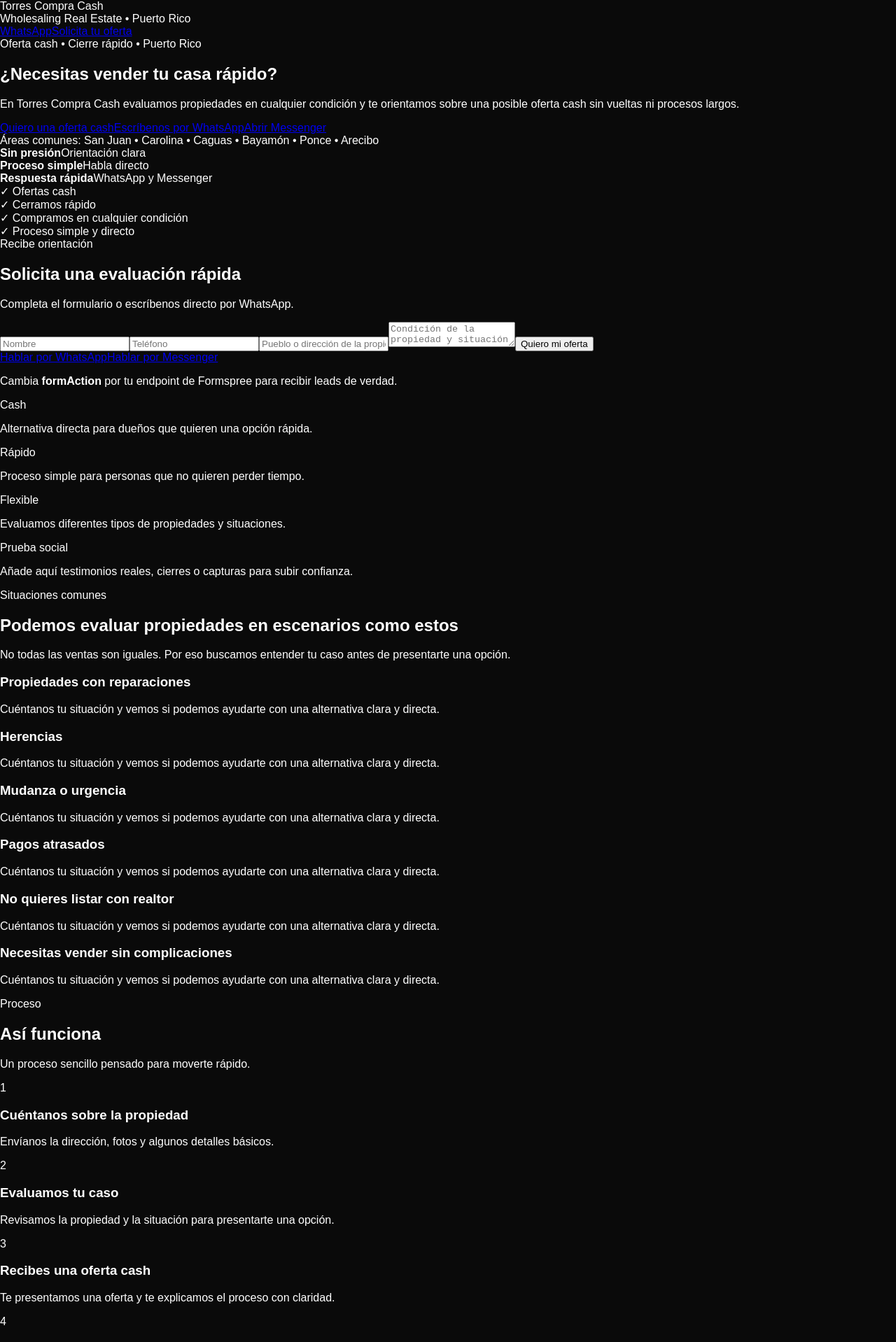
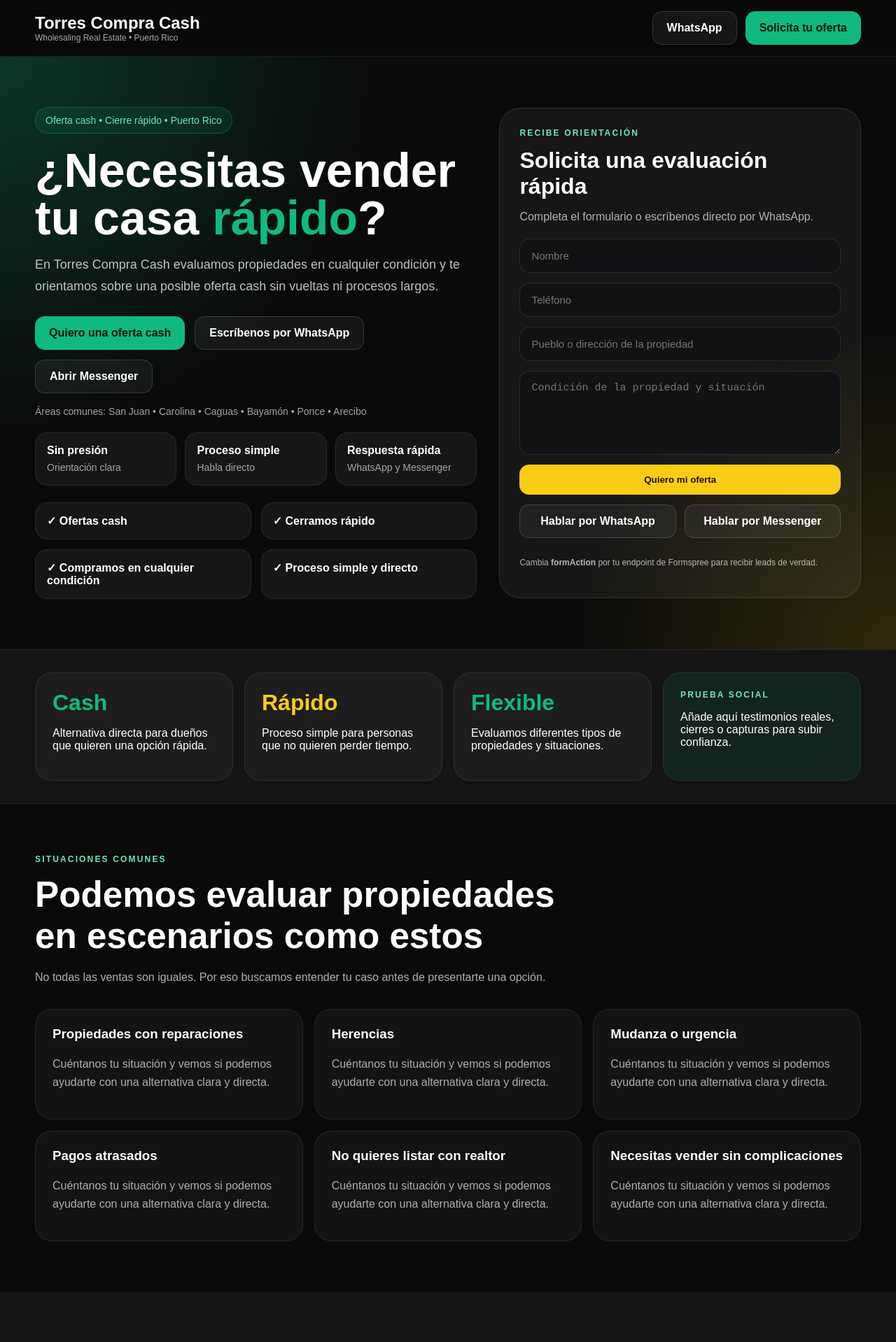
Before and after one commit to ale310torres/Torres-compra-cash, a Next.js app: page / in a window 1280 px wide. Shown: the top 1918 px of the page at 70% size. Built offline with nearby package versions, Linux system fonts and the light colour scheme.

Commit message:
Update globals.css

```diff
--- a/app/globals.css
+++ b/app/globals.css
@@ -1,13 +1,560 @@
 html {
   scroll-behavior: smooth;
+}
+
+* {
+  box-sizing: border-box;
 }
 
 body {
   margin: 0;
   padding: 0;
   background: #0a0a0a;
-  color: white;
+  color: #ffffff;
   font-family: Arial, Helvetica, sans-serif;
 }
 
-/* latest update */
+a {
+  text-decoration: none;
+  color: inherit;
+}
+
+.site {
+  min-height: 100vh;
+  background: #0a0a0a;
+  color: #fff;
+}
+
+.container {
+  width: min(1180px, calc(100% - 32px));
+  margin: 0 auto;
+}
+
+.topbar {
+  position: sticky;
+  top: 0;
+  z-index: 50;
+  background: rgba(10, 10, 10, 0.92);
+  border-bottom: 1px solid rgba(255, 255, 255, 0.08);
+  backdrop-filter: blur(10px);
+}
+
+.topbar-inner {
+  display: flex;
+  justify-content: space-between;
+  align-items: center;
+  gap: 16px;
+  padding: 16px 0;
+}
+
+.brand {
+  font-size: 24px;
+  font-weight: 800;
+}
+
+.brand-sub {
+  font-size: 12px;
+  color: rgba(255, 255, 255, 0.65);
+}
+
+.topbar-actions {
+  display: flex;
+  gap: 12px;
+  flex-wrap: wrap;
+}
+
+.btn {
+  display: inline-flex;
+  justify-content: center;
+  align-items: center;
+  padding: 14px 20px;
+  border-radius: 14px;
+  font-weight: 700;
+  transition: 0.2s ease;
+  cursor: pointer;
+  border: none;
+}
+
+.btn:hover {
+  transform: translateY(-1px);
+}
+
+.btn-primary {
+  background: #10b981;
+  color: #04130f;
+}
+
+.btn-gold {
+  background: #facc15;
+  color: #1a1400;
+}
+
+.btn-outline {
+  border: 1px solid rgba(255, 255, 255, 0.14);
+  background: rgba(255, 255, 255, 0.05);
+  color: #fff;
+}
+
+.full {
+  width: 100%;
+}
+
+.hero {
+  position: relative;
+  overflow: hidden;
+  padding: 72px 0;
+}
+
+.hero-bg {
+  position: absolute;
+  inset: 0;
+  background:
+    radial-gradient(circle at top left, rgba(16, 185, 129, 0.25), transparent 35%),
+    radial-gradient(circle at bottom right, rgba(250, 204, 21, 0.16), transparent 30%);
+  pointer-events: none;
+}
+
+.hero-grid {
+  position: relative;
+  display: grid;
+  grid-template-columns: 1.1fr 0.9fr;
+  gap: 32px;
+  align-items: center;
+}
+
+.pill {
+  display: inline-block;
+  padding: 10px 14px;
+  border-radius: 999px;
+  border: 1px solid rgba(16, 185, 129, 0.28);
+  background: rgba(16, 185, 129, 0.1);
+  color: #6ee7b7;
+  font-size: 14px;
+  margin-bottom: 18px;
+}
+
+.hero-title {
+  font-size: clamp(42px, 6vw, 68px);
+  line-height: 1;
+  margin: 0;
+  font-weight: 900;
+}
+
+.hero-title span {
+  color: #10b981;
+}
+
+.hero-text {
+  color: rgba(255, 255, 255, 0.74);
+  font-size: 18px;
+  line-height: 1.7;
+  max-width: 760px;
+  margin-top: 18px;
+}
+
+.hero-buttons {
+  display: flex;
+  gap: 14px;
+  flex-wrap: wrap;
+  margin-top: 28px;
+}
+
+.areas {
+  margin-top: 18px;
+  color: rgba(255, 255, 255, 0.62);
+  font-size: 14px;
+}
+
+.mini-grid {
+  display: grid;
+  grid-template-columns: repeat(3, 1fr);
+  gap: 12px;
+  margin-top: 22px;
+}
+
+.mini-card {
+  padding: 16px;
+  border-radius: 18px;
+  background: rgba(255, 255, 255, 0.05);
+  border: 1px solid rgba(255, 255, 255, 0.08);
+}
+
+.mini-card strong {
+  display: block;
+  margin-bottom: 6px;
+}
+
+.mini-card span {
+  color: rgba(255, 255, 255, 0.62);
+  font-size: 14px;
+}
+
+.benefits-grid {
+  display: grid;
+  grid-template-columns: repeat(2, 1fr);
+  gap: 14px;
+  margin-top: 24px;
+}
+
+.benefit-card {
+  padding: 16px;
+  border-radius: 18px;
+  background: rgba(255, 255, 255, 0.05);
+  border: 1px solid rgba(255, 255, 255, 0.08);
+  font-weight: 600;
+}
+
+.form-card {
+  padding: 28px;
+  border-radius: 30px;
+  background: rgba(255, 255, 255, 0.05);
+  border: 1px solid rgba(255, 255, 255, 0.1);
+}
+
+.form-card h2 {
+  margin: 0;
+  font-size: 32px;
+}
+
+.form-card p {
+  color: rgba(255, 255, 255, 0.68);
+}
+
+.section-label {
+  font-size: 12px;
+  text-transform: uppercase;
+  letter-spacing: 0.18em;
+  color: #6ee7b7;
+  margin-bottom: 14px;
+  font-weight: 700;
+}
+
+.gold-text {
+  color: #facc15;
+}
+
+.lead-form {
+  display: flex;
+  flex-direction: column;
+  gap: 14px;
+  margin-top: 22px;
+}
+
+.lead-form input,
+.lead-form textarea {
+  width: 100%;
+  padding: 15px 16px;
+  border-radius: 14px;
+  background: #111214;
+  border: 1px solid rgba(255, 255, 255, 0.1);
+  color: white;
+  font-size: 15px;
+  outline: none;
+}
+
+.lead-form textarea {
+  min-height: 120px;
+  resize: vertical;
+}
+
+.form-actions {
+  display: grid;
+  grid-template-columns: 1fr 1fr;
+  gap: 12px;
+}
+
+.small-note {
+  font-size: 12px;
+  line-height: 1.6;
+  color: rgba(255, 255, 255, 0.5);
+}
+
+.stats {
+  background: rgba(255, 255, 255, 0.04);
+  border-top: 1px solid rgba(255, 255, 255, 0.08);
+  border-bottom: 1px solid rgba(255, 255, 255, 0.08);
+  padding: 32px 0;
+}
+
+.stats-grid {
+  display: grid;
+  grid-template-columns: repeat(4, 1fr);
+  gap: 16px;
+}
+
+.stat-card,
+.info-card,
+.step-card,
+.faq-item,
+.contact-card {
+  border-radius: 24px;
+  border: 1px solid rgba(255, 255, 255, 0.08);
+  background: rgba(255, 255, 255, 0.04);
+}
+
+.stat-card {
+  padding: 24px;
+}
+
+.stat-title {
+  font-size: 32px;
+  font-weight: 900;
+  margin-bottom: 10px;
+}
+
+.stat-title.green {
+  color: #10b981;
+}
+
+.stat-title.gold {
+  color: #facc15;
+}
+
+.highlight {
+  background: rgba(16, 185, 129, 0.09);
+}
+
+.section {
+  padding: 72px 0;
+}
+
+.alt {
+  background: rgba(255, 255, 255, 0.04);
+}
+
+.section-header {
+  max-width: 800px;
+  margin-bottom: 32px;
+}
+
+.section-header h2 {
+  font-size: clamp(30px, 4vw, 54px);
+  margin: 0 0 12px;
+}
+
+.section-header p {
+  color: rgba(255, 255, 255, 0.68);
+  line-height: 1.7;
+}
+
+.cards-grid {
+  display: grid;
+  gap: 16px;
+}
+
+.cards-grid.three {
+  grid-template-columns: repeat(3, 1fr);
+}
+
+.cards-grid.four {
+  grid-template-columns: repeat(4, 1fr);
+}
+
+.info-card {
+  padding: 24px;
+}
+
+.info-card h3 {
+  margin-top: 0;
+}
+
+.info-card p {
+  color: rgba(255, 255, 255, 0.66);
+  line-height: 1.6;
+}
+
+.step-card {
+  padding: 24px;
+}
+
+.step-number {
+  width: 48px;
+  height: 48px;
+  border-radius: 16px;
+  background: #10b981;
+  color: #03120e;
+  display: flex;
+  align-items: center;
+  justify-content: center;
+  font-weight: 900;
+  margin-bottom: 16px;
+}
+
+.step-card p {
+  color: rgba(255, 255, 255, 0.66);
+  line-height: 1.6;
+}
+
+.two-col {
+  display: grid;
+  grid-template-columns: 1fr 1fr;
+  gap: 20px;
+}
+
+.feature-box,
+.faq-box {
+  padding: 28px;
+  border-radius: 30px;
+}
+
+.feature-box {
+  background: linear-gradient(135deg, rgba(16, 185, 129, 0.15), rgba(250, 204, 21, 0.08));
+  border: 1px solid rgba(255, 255, 255, 0.08);
+}
+
+.feature-box p,
+.feature-box li {
+  color: rgba(255, 255, 255, 0.72);
+  line-height: 1.7;
+}
+
+.feature-box ul {
+  padding-left: 18px;
+}
+
+.faq-box {
+  background: rgba(255, 255, 255, 0.04);
+  border: 1px solid rgba(255, 255, 255, 0.08);
+}
+
+.faq-list {
+  display: flex;
+  flex-direction: column;
+  gap: 14px;
+}
+
+.faq-item {
+  padding: 20px;
+}
+
+.faq-item h3 {
+  margin-top: 0;
+}
+
+.faq-item p {
+  color: rgba(255, 255, 255, 0.66);
+  line-height: 1.6;
+}
+
+.contact-section {
+  padding: 72px 0;
+  background: rgba(16, 185, 129, 0.08);
+  border-top: 1px solid rgba(255, 255, 255, 0.08);
+}
+
+.contact-box {
+  display: grid;
+  grid-template-columns: 1.2fr 0.8fr;
+  gap: 20px;
+  align-items: start;
+  padding: 32px;
+  border-radius: 30px;
+  background: rgba(10, 10, 10, 0.85);
+  border: 1px solid rgba(16, 185, 129, 0.18);
+}
+
+.contact-box h2 {
+  font-size: clamp(30px, 4vw, 52px);
+  margin-top: 0;
+}
+
+.contact-box p {
+  color: rgba(255, 255, 255, 0.7);
+  line-height: 1.7;
+}
+
+.contact-card {
+  padding: 24px;
+  display: flex;
+  flex-direction: column;
+  gap: 16px;
+}
+
+.contact-card span {
+  display: block;
+  font-size: 13px;
+  color: rgba(255, 255, 255, 0.55);
+  margin-bottom: 4px;
+}
+
+.contact-card strong {
+  font-size: 18px;
+}
+
+.mobile-bar {
+  position: fixed;
+  bottom: 0;
+  left: 0;
+  right: 0;
+  z-index: 60;
+  background: rgba(10, 10, 10, 0.96);
+  border-top: 1px solid rgba(255, 255, 255, 0.08);
+  padding: 12px;
+  display: none;
+  gap: 12px;
+}
+
+.footer {
+  border-top: 1px solid rgba(255, 255, 255, 0.08);
+  background: #0a0a0a;
+}
+
+.footer-inner {
+  padding: 24px 0 90px;
+  display: flex;
+  justify-content: space-between;
+  gap: 16px;
+  color: rgba(255, 255, 255, 0.48);
+  font-size: 14px;
+}
+
+@media (max-width: 1024px) {
+  .hero-grid,
+  .two-col,
+  .contact-box,
+  .stats-grid,
+  .cards-grid.four,
+  .cards-grid.three {
+    grid-template-columns: 1fr;
+  }
+
+  .mini-grid,
+  .benefits-grid,
+  .form-actions {
+    grid-template-columns: 1fr;
+  }
+}
+
+@media (max-width: 768px) {
+  .topbar-inner,
+  .footer-inner {
+    flex-direction: column;
+    align-items: flex-start;
+  }
+
+  .topbar-actions {
+    width: 100%;
+  }
+
+  .topbar-actions .btn {
+    flex: 1;
+  }
+
+  .mobile-bar {
+    display: grid;
+    grid-template-columns: 1fr 1fr;
+  }
+
+  .footer-inner {
+    padding-bottom: 110px;
+  }
+
+  .hero {
+    padding: 48px 0;
+  }
+
+  .section,
+  .contact-section {
+    padding: 48px 0;
+  }
+}
```
